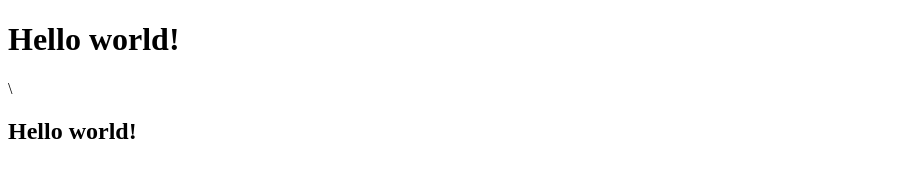
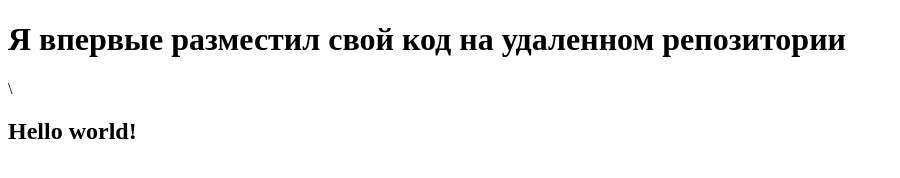
Before and after one commit to netestformeo/new-repo, a plain HTML site: page index.html in a window 1280 px wide. Shown: the whole page, without its empty margins (0-900 px from the left). Drawn offline with Linux system fonts and the light colour scheme.

Commit message:
Update index.html

```diff
--- a/index.html
+++ b/index.html
@@ -4,10 +4,10 @@
     <meta charset="UTF-8">
     <meta http-equiv="X-UA-Compatible" content="IE=edge">
     <meta name="viewport" content="width=device-width, initial-scale=1.0">
-    <title>Document</title>
+    <title>New git project</title>
 </head>
 <body>
-    <h1>Hello world!</h1>\
+    <h1>Я впервые разместил свой код на удаленном репозитории</h1>\
     <h2>Hello world!</h2>
 </body>
 </html>
```
